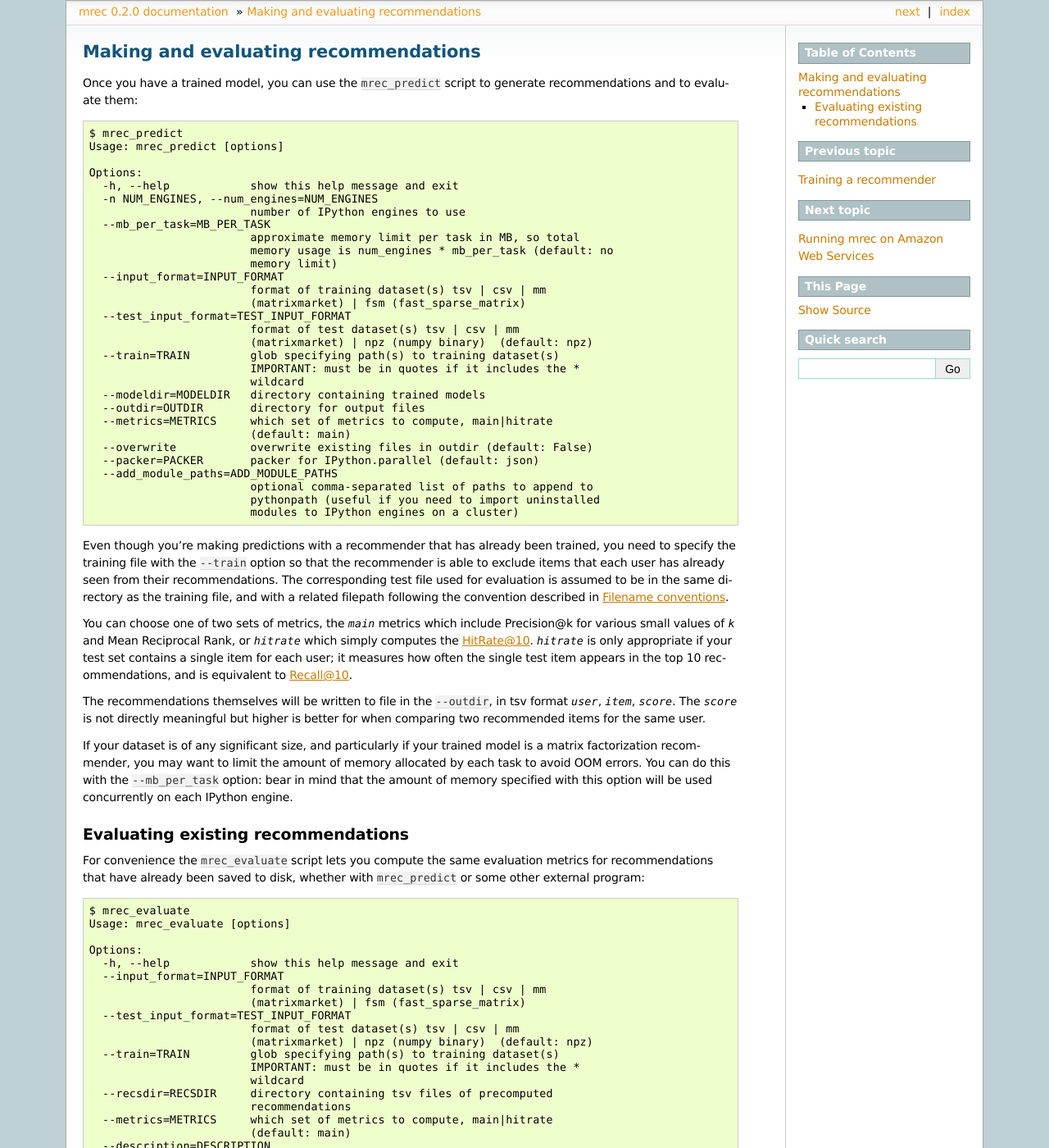
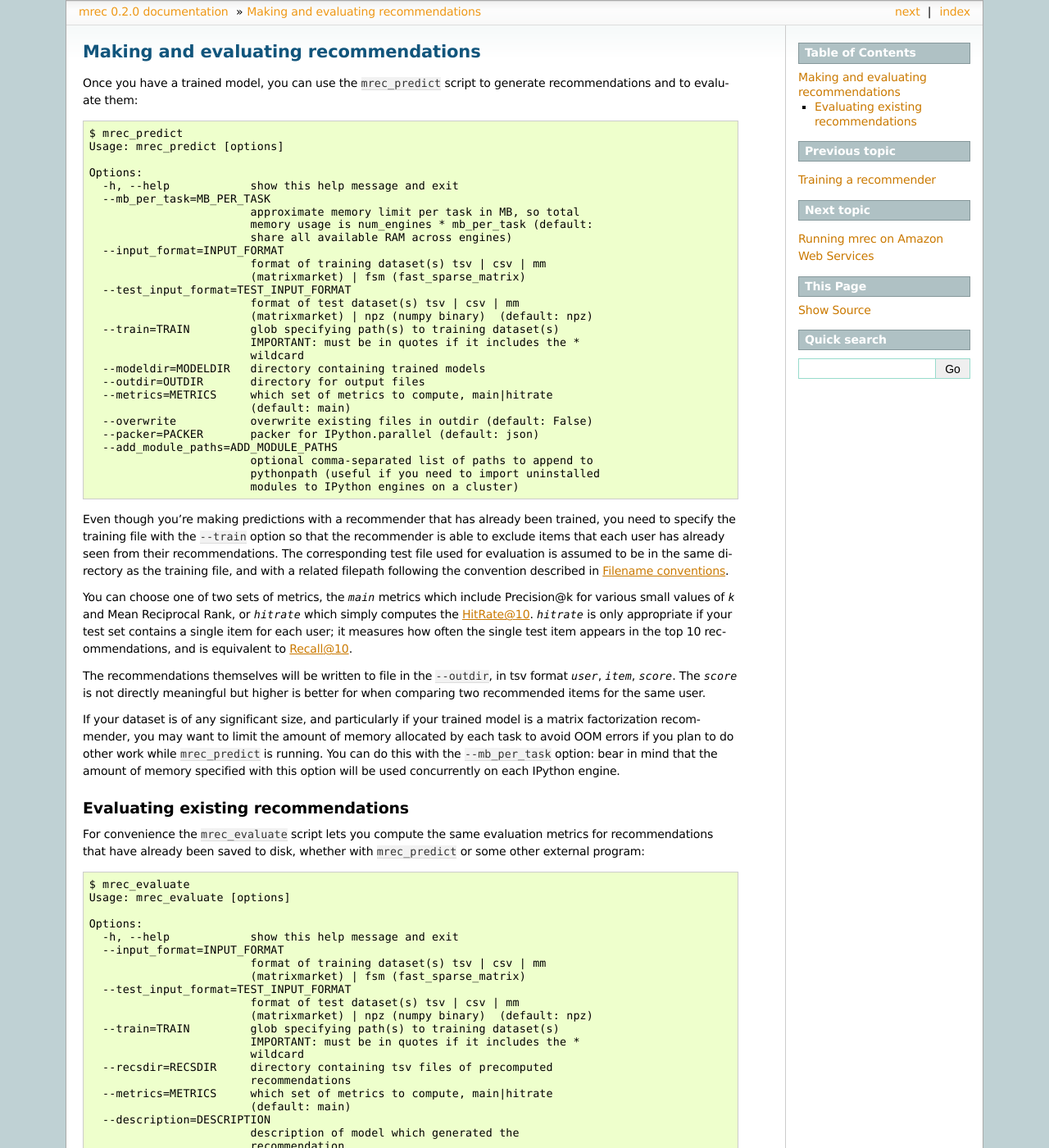
Before and after one commit to Mendeley/mrec, a Sphinx documentation site: the page built from doc/evaluation.rst, in a window 1280 px wide and 1400 px high. Shown: the whole window at 82% size. Built offline with Sphinx 7.4.7, drawn with Linux system fonts in a browser that asks for light colours; formulas are drawn with MathJax 3.

Commit message:
update docs

```diff
--- a/doc/evaluation.rst
+++ b/doc/evaluation.rst
@@ -12,12 +12,10 @@ and to evaluate them::
 
     Options:
       -h, --help            show this help message and exit
-      -n NUM_ENGINES, --num_engines=NUM_ENGINES
-                            number of IPython engines to use
       --mb_per_task=MB_PER_TASK
                             approximate memory limit per task in MB, so total
-                            memory usage is num_engines * mb_per_task (default: no
-                            memory limit)
+                            memory usage is num_engines * mb_per_task (default:
+                            share all available RAM across engines)
       --input_format=INPUT_FORMAT
                             format of training dataset(s) tsv | csv | mm
                             (matrixmarket) | fsm (fast_sparse_matrix)
@@ -57,7 +55,8 @@ when comparing two recommended items for the same user.
 
 If your dataset is of any significant size, and particularly if your trained model is a
 matrix factorization recommender, you may want to limit the amount of memory allocated by
-each task to avoid OOM errors. You can do this with the ``--mb_per_task`` option: bear in
+each task to avoid OOM errors if you plan to do other work while ``mrec_predict`` is running.
+You can do this with the ``--mb_per_task`` option: bear in
 mind that the amount of memory specified with this option will be used concurrently on each
 IPython engine.
 
```
